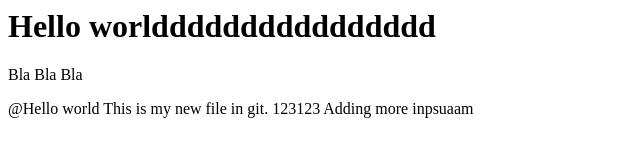
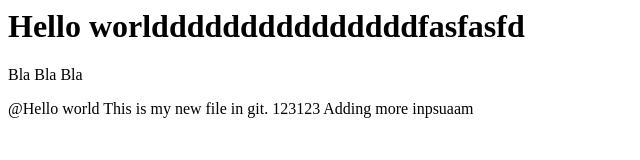
Before and after one commit to AtiasDor/git-demo, a plain HTML site: page web/index.html in a window 1280 px wide. Shown: the whole page, without its empty margins (0-640 px from the left). Drawn offline with Linux system fonts and the light colour scheme.

Commit message:
updating

```diff
--- a/web/index.html
+++ b/web/index.html
@@ -1,6 +1,6 @@
 <html>
 	<head>
-		<h1> Hello worldddddddddddddddd </h1>
+		<h1> Hello worldddddddddddddddfasfasfd </h1>
 	</head>
 	<body>
 		<p>
```
